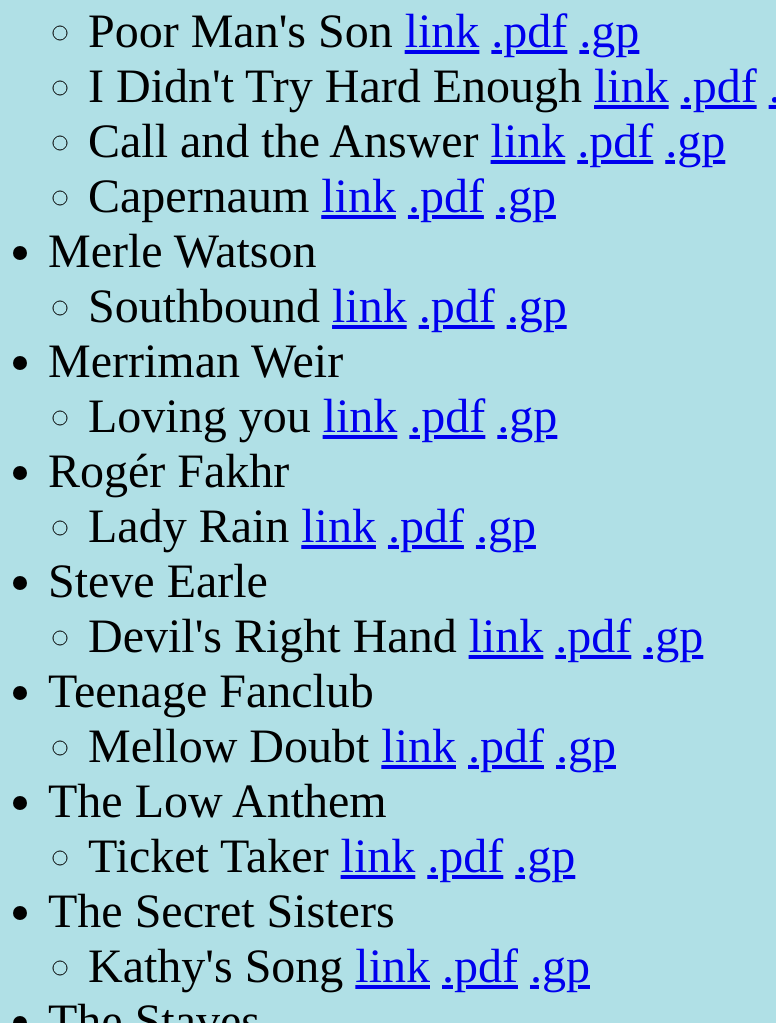
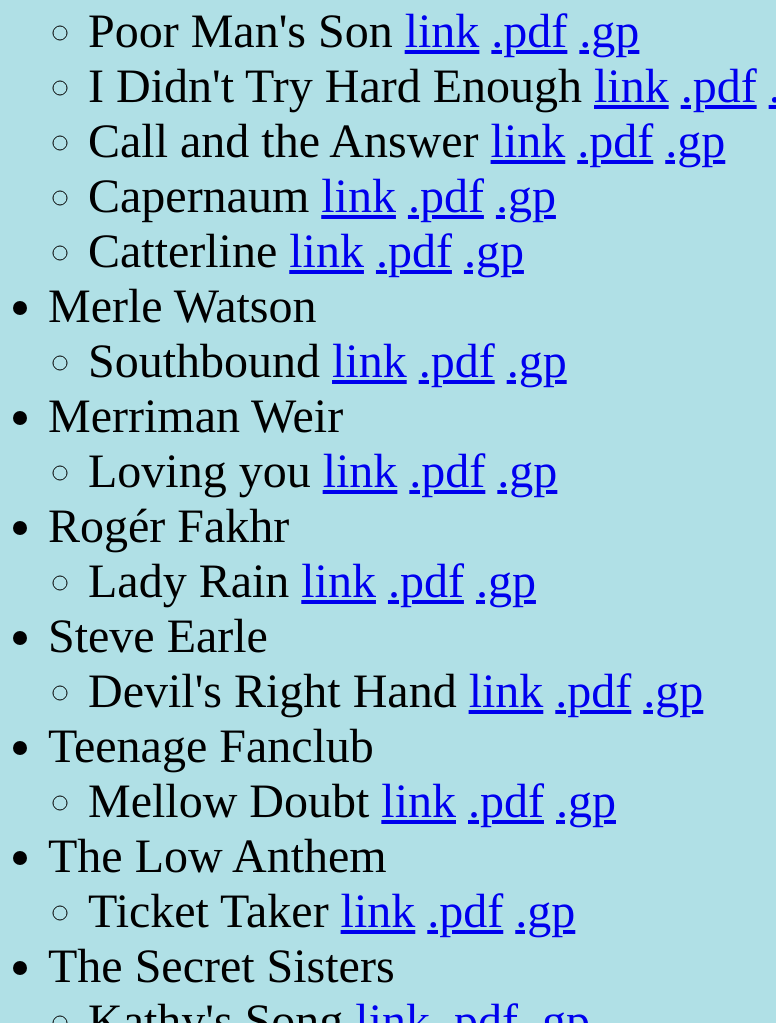
Before and after one commit to EzraBriggs/EzraBriggs.github.io, a plain HTML site: page index.html in a window 1280 px wide. Shown: the part 1997-3020 px from the top of the page, without its empty margins (0-776 px from the left). Drawn offline with Linux system fonts and the light colour scheme.

Commit message:
catterline

```diff
--- a/index.html
+++ b/index.html
@@ -123,6 +123,8 @@
         <li>Capernaum <a href="https://youtu.be/A1LZZnEZkAM">link</a> <a href="./pdfs/capernaum.pdf"
             download="capernaum">.pdf</a> <a href="./gpfiles/capernaum.gp"
             download="capernaum">.gp</a></li>
+		<li>Catterline <a href="https://youtu.be/QjRBbNq0NEs">link</a> <a href="./pdfs/catterline.pdf"
+            download="catterline">.pdf</a> <a href="./gpfiles/catterline.gp" download="catterline">.gp</a></li>
       </ul>
       <li>Merle Watson</li>
       <ul>
```
Also changed, not shown: 2 other files.
